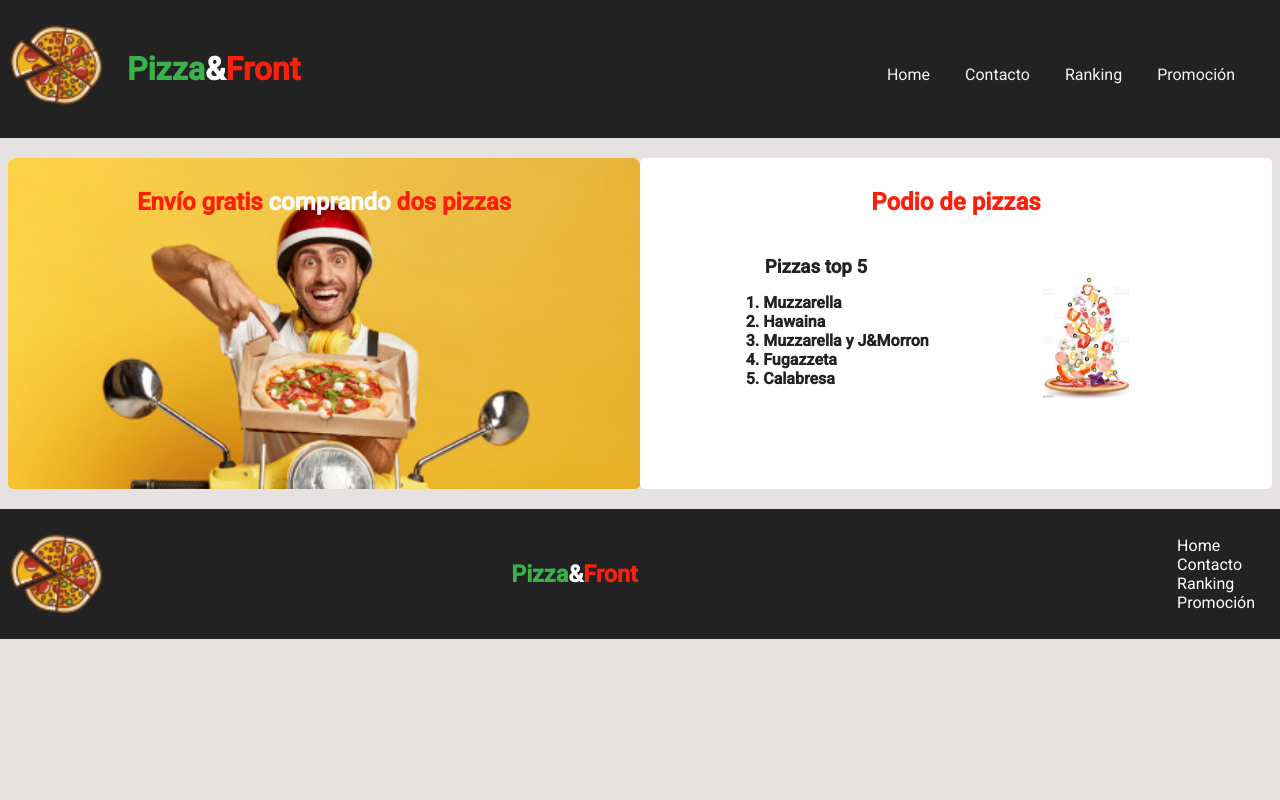
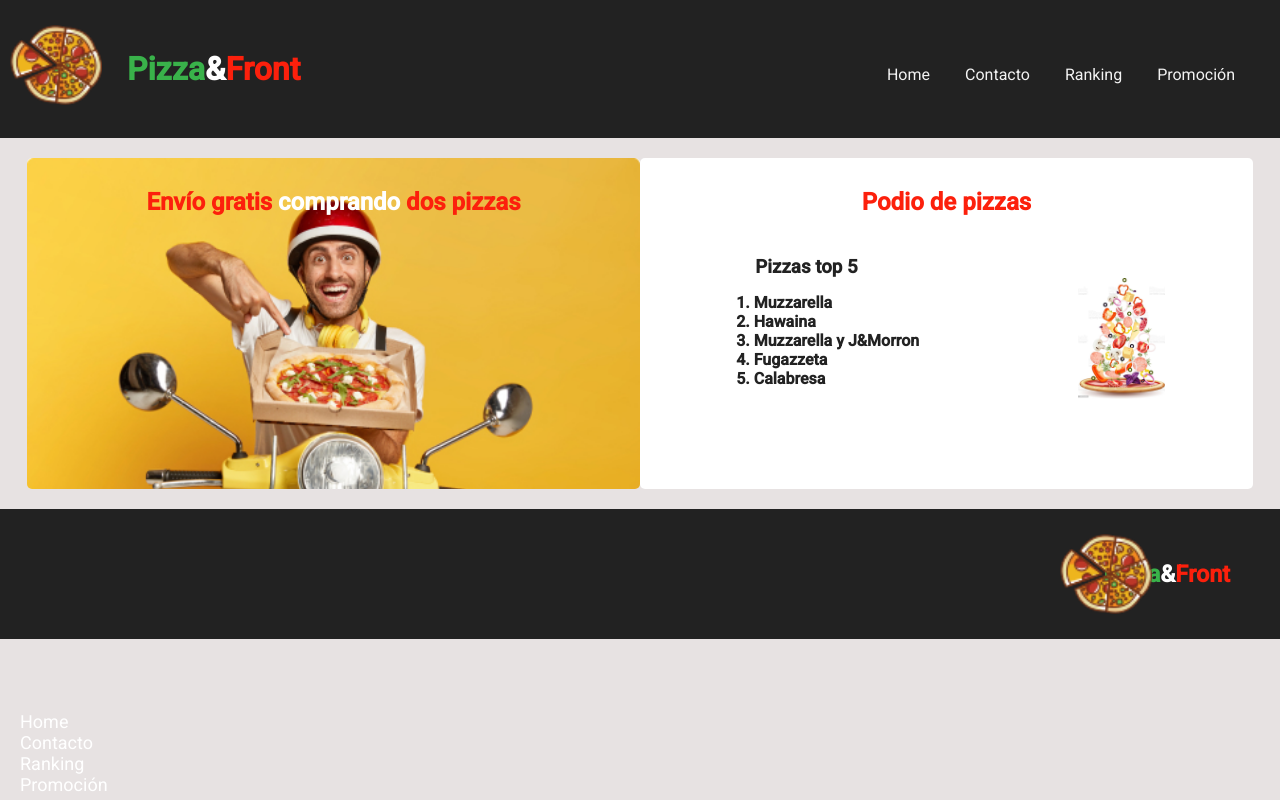
Before and after one commit to Ignacioaj131982/Practico-pizza, a plain HTML site: page index.html in a window 1280 px wide. Drawn offline with nearby package versions, Linux system fonts and the light colour scheme.

Commit message:
pagina terminada

```diff
--- a/CSS/styles.css
+++ b/CSS/styles.css
@@ -81,12 +81,13 @@ right: 140px;
 color: #222222;
 font-weight: 700;
 }
-.imagen2 img {
+.ingredientes img {
+    position: relative;
     width: 86.94px;
-    height: auto;
-    position: relative;
-    left: 270px;
+    height: 100%;
+    left: 315.13px;
 }
+
 .lista {
 position: relative;
 left: 30px;
@@ -157,7 +158,8 @@ font-weight: 700;
         }
         main {
         display: flex;
-
+       padding-left: 19px;
+       padding-right: 19px;
         }
         .container2,
         .container {
@@ -173,6 +175,26 @@ font-weight: 700;
         order: 0;
         margin-right: 0;
         }
+        .nav {
+position: absolute;
+bottom: 5px;
+left: 20px;
+font-size: 18px;
+cursor: pointer;
+color: #F3F3F3;
+text-decoration: none;
+ }
+.abajo {
+ font-weight: 700;
+font-size: 20px;
+margin-right: 40px;
+}
+.imagen_pie {
+    width: 92px;
+    height: 80px;
+    position: relative;
+    left: 1050px;
+}
 
     }
 .contacto ul {
@@ -191,3 +213,9 @@ display: block;
 padding: 10px;
 top: 40px;
 }
+.imagen_pie {
+    width: 92px;
+    height: 80px;
+    color: #F3F3F3;
+
+}
--- a/index.html
+++ b/index.html
@@ -40,7 +40,7 @@ Pizzas top 5
 </h3>
 <div class="card_content">
 </div>
-<div class="imagen2">
+<div class="ingredientes">
 <img src="IMG/pizzafalling.jpg" alt="pizza_fall">
 </div>
 <div class="lista">
@@ -52,7 +52,7 @@ Pizzas top 5
 <li> Calabresa</li>
 </ol>
 </div>
-<div class="imagen_ingredientes"> </div>
+
 </div>
 </div>
 
@@ -64,7 +64,7 @@ Pizzas top 5
 </main>
 <footer>
 <div class="pie">
-<img class="imagen" src="IMG/VectorPizza.png" alt="logopizza">
+<img class="imagen_pie" src="IMG/VectorPizza.png" alt="logopizza">
 <div class="abajo">
 <h3><span class= "green">Pizza</span><span class="white">&</span><span class="red">Front</span></h3>
 </div>
```
